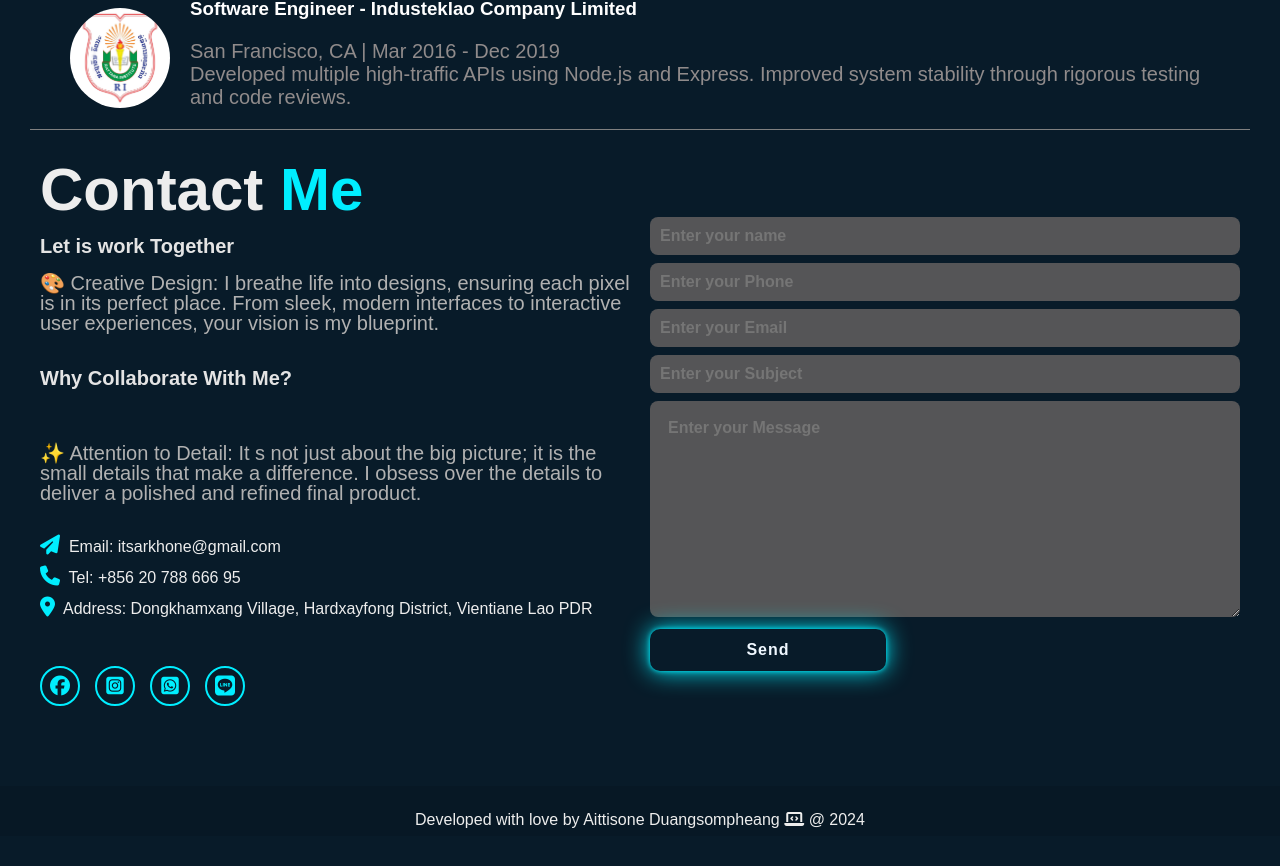
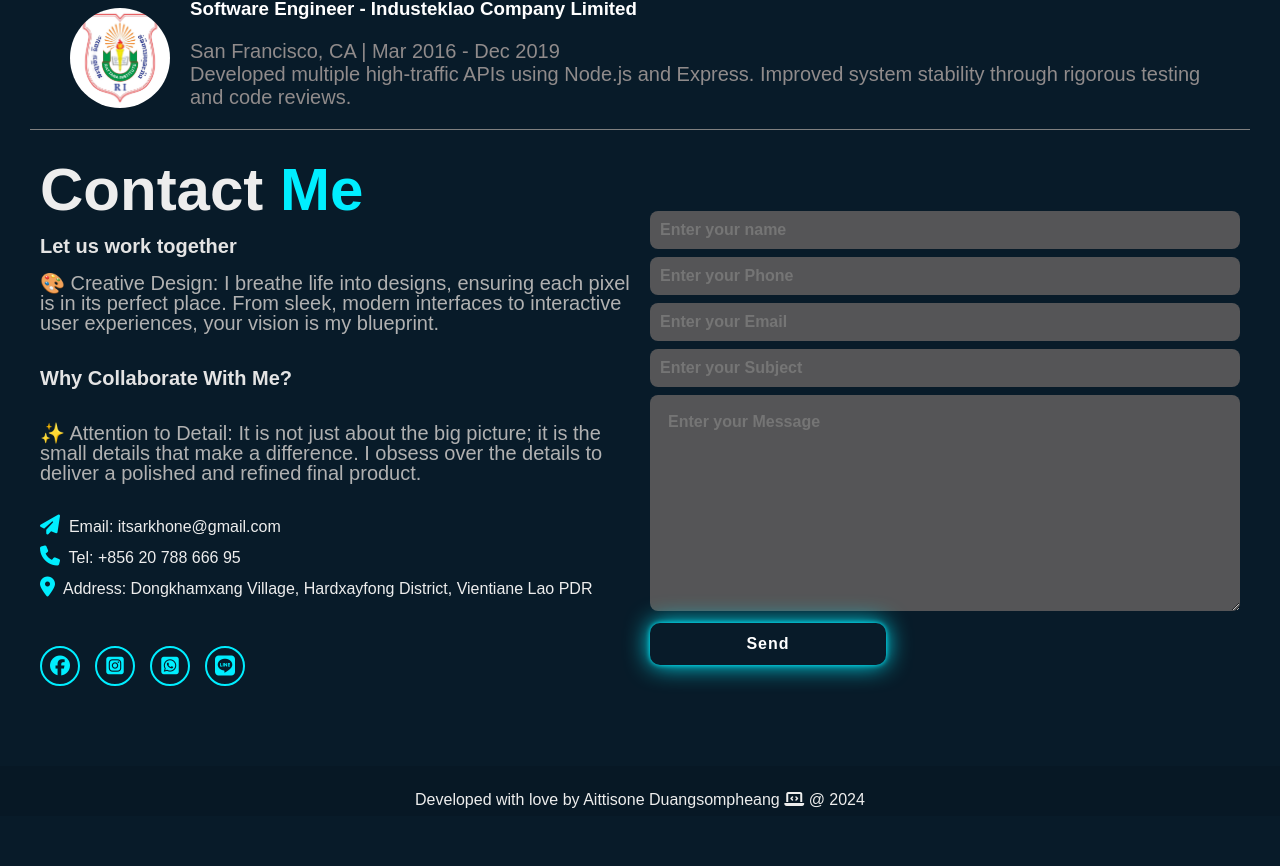
Before and after one commit to aitthisonedev/ait-cv-vite, a React (Vite) app: page / in a window 1280 px wide. Shown: the part 4958-5824 px from the top of the page. Built offline with nearby package versions, Linux system fonts and the light colour scheme.

Commit message:
Update MailJS

```diff
--- a/package.json
+++ b/package.json
@@ -15,6 +15,7 @@
     "@fortawesome/free-solid-svg-icons": "^6.5.1",
     "@fortawesome/react-fontawesome": "^0.2.0",
     "bootstrap": "^5.3.2",
+    "emailjs-com": "^3.2.0",
     "prop-types": "^15.8.1",
     "react": "^18.2.0",
     "react-dom": "^18.2.0",
--- a/src/ContactForm.jsx
+++ b/src/ContactForm.jsx
@@ -1,3 +1,4 @@
+// eslint-disable-next-line no-unused-vars
 import React, { useState, useRef } from 'react';
 import emailjs from 'emailjs-com';
 // import './contact.css';
--- a/src/contact.css
+++ b/src/contact.css
@@ -138,7 +138,7 @@ form .Send {
     background: #081b29;
     border-radius: 10px;
     font-size: 16px;
-    color: #081b29;
+    color: white;
     letter-spacing: 1px;
     text-decoration: none;
     font-weight: 600;
--- a/src/contect.jsx
+++ b/src/contect.jsx
@@ -1,75 +1,86 @@
+
+
 // eslint-disable-next-line no-unused-vars
-import React, { useRef } from 'react';
-import emailjs from '@emailjs/browser';
+import React, { useRef, useState } from 'react';
+import emailjs from 'emailjs-com';
 import './contact.css';
 
 const Contact = () => {
     const form = useRef();
+    const [formData, setFormData] = useState({
+        name: '',
+        phone: '',
+        email: '',
+        subject: '',
+        message: ''
+    });
+
+    const handleChange = (e) => {
+        const { name, value } = e.target;
+        setFormData(prev => ({
+            ...prev,
+            [name]: value
+        }));
+    };
 
     const sendEmail = (e) => {
         e.preventDefault();
-
         emailjs.sendForm('service_6ezlfxb', 'template_8wf51ns', form.current, 'YTlTSwK3hcP8Ck6Ca')
           .then((result) => {
-        console.log(result.text);
+            console.log('Email successfully sent!', result.text);
+            setFormData({ name: '', phone: '', email: '', subject: '', message: '' }); // Reset form data
           }, (error) => {
-        console.log(error.text);
+            console.error('Failed to send email:', error.text);
           });
     };
 
   return (
     <section className="contact" id="contact">
-      <div className="contact" id="contact">
+      <div className="contact">
         <div className="contact-text">
           <h2>Contact <span>Me</span></h2>
-          <h4>Let is work Together</h4>
+          <h4>Let us work together</h4>
           <p>
             🎨 Creative Design: I breathe life into designs, ensuring each pixel is in its perfect place. From sleek, modern interfaces to interactive user experiences, your vision is my blueprint.
             <br />
             <br />
             <h4>Why Collaborate With Me?</h4>
             <br />
-            <br />
-            ✨ Attention to Detail: It s not just about the big picture; it is the small details that make a difference. I obsess over the details to deliver a polished and refined final product.
+            ✨ Attention to Detail: It is not just about the big picture; it is the small details that make a difference. I obsess over the details to deliver a polished and refined final product.
           </p>
-          <div className="context-list">
+          <ul className="context-list">
             <li><i className="fa-solid fa-paper-plane"></i>&nbsp; Email: itsarkhone@gmail.com</li>
             <li><i className="fa-solid fa-phone"></i>&nbsp; Tel: +856 20 788 666 95</li>
             <li><i className="fa-solid fa-location-dot"></i>&nbsp; Address: Dongkhamxang Village, Hardxayfong District, Vientiane Lao PDR</li>
-          </div>
+          </ul>
           <div className="contact-icons">
-          <a
-            href="https://www.facebook.com/itsarkhone"
-            target="_Bank"
-            style={{ "--1": 6 }}
-            className="active"
-          >
+            {/* Ensure links are properly labeled for accessibility, '_blank' for opening new tab */}
+            <a href="https://www.facebook.com/itsarkhone" target="_blank" rel="noopener noreferrer">
               <i className="fa-brands fa-facebook"></i>
             </a>
-          <a href="https://www.instagram.com/aittisone_dsp/" target="_Bank" style={{ "--1": 7 }} className="active">
+            <a href="https://www.instagram.com/aittisone_dsp/" target="_blank" rel="noopener noreferrer">
               <i className="fa-brands fa-square-instagram"></i>
             </a>
-          <a href="https://api.whatsapp.com/send?phone=8562078866695" target="_Bank" style={{ "--1": 9 }} className="active">
+            <a href="https://api.whatsapp.com/send?phone=8562078866695" target="_blank" rel="noopener noreferrer">
               <i className="fa-brands fa-square-whatsapp"></i>
             </a>
-          <a href="https://line.me/ti/p/dVra1dIvXy" target="_Bank" style={{ "--1": 10 }} className="active">
+            <a href="https://line.me/ti/p/dVra1dIvXy" target="_blank" rel="noopener noreferrer">
               <i className="fa-brands fa-line"></i>
             </a>
           </div>
         </div>
         <div className="contact-form">
-          <form action="">
-            <input type="name" name='name' placeholder="Enter your name"required />
-            <input type="phone"name='phone'placeholder="Enter your Phone"required />
-            <input type="email" name='email'placeholder="Enter your Email"required />
-            <input type="subject" name='subject'placeholder="Enter your Subject" />
-            <textarea type="message"name='message'cols="40" rows="10"placeholder="Enter your Message"required></textarea>
-            <input className="Send" onClick={(e)=>sendEmail(e)} value="Send"  style={{ textAlign: 'center', color: 'aliceblue' }} />
+            <form ref={form} onSubmit={sendEmail}>
+                <input type="text" name="name" placeholder="Enter your name" value={formData.name} onChange={handleChange} required />
+                <input type="tel" name="phone" placeholder="Enter your Phone" value={formData.phone} onChange={handleChange} required />
+                <input type="email" name="email" placeholder="Enter your Email" value={formData.email} onChange={handleChange} required />
+                <input type="text" name="subject" placeholder="Enter your Subject" value={formData.subject} onChange={handleChange} />
+                <textarea name="message" cols="40" rows="10" placeholder="Enter your Message" value={formData.message} onChange={handleChange} required></textarea>
+                <button type="submit" className="Send">Send</button>
             </form>
         </div>
       </div>
     </section>
-
   );
 };
 
```
Also changed, not shown: 1 other file (tests, documents, lock files or other folders). Lines whose indentation alone changed are shown as unchanged.
